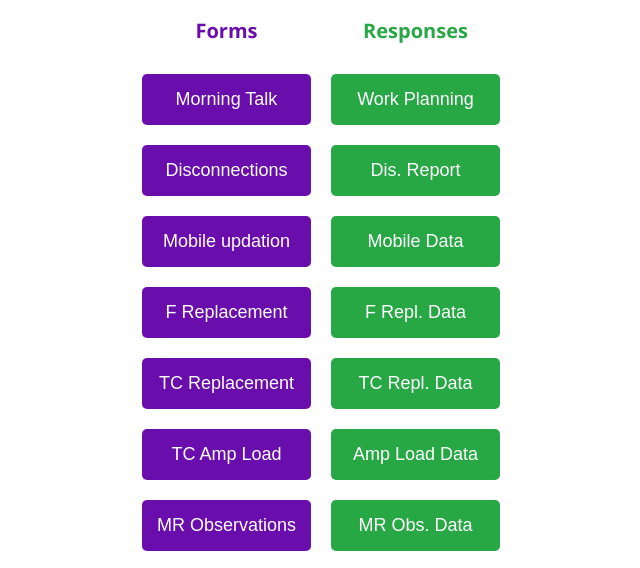
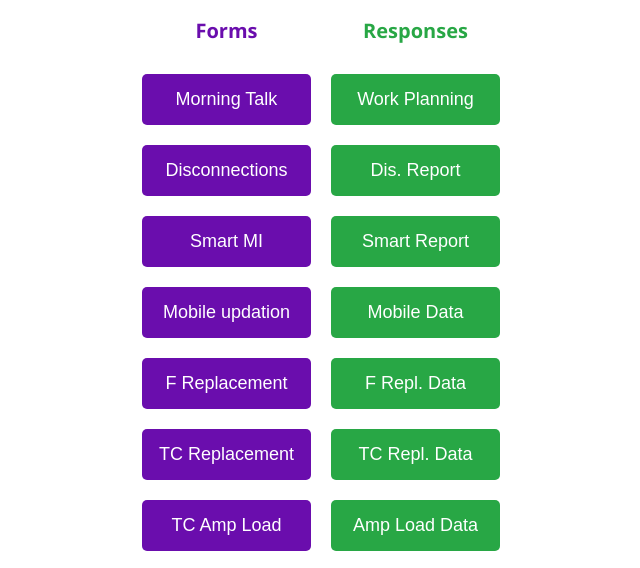
Before and after one commit to yashjadeja1982/pgvclbvnc.github.io, a plain HTML site: page index.html in a window 1280 px wide. Shown: the part 214-782 px from the top of the page, without its empty margins (319-959 px from the left). Drawn offline with Linux system fonts and the light colour scheme; a web font is replaced by a local one.

Commit message:
Add files via upload

```diff
--- a/index.html
+++ b/index.html
@@ -171,6 +171,9 @@
         <button class="button-purple" onclick="window.open('https://forms.gle/6mLtVmdtaR5XPuyZ8', '_blank')">Disconnections</button>
         <button class="button-green" onclick="window.open('https://docs.google.com/spreadsheets/d/1OBx9NCEn1eIBKe1lXXYHPH1AGY8ndRrw882sijXorNk/edit?usp=sharing', '_blank')">Dis. Report</button>
 
+        <button class="button-purple" onclick="window.open('https://forms.gle/djwj9p2tW84zMma47', '_blank')">Smart MI</button>
+        <button class="button-green" onclick="window.open('https://docs.google.com/spreadsheets/d/12UAZzs0Le4Si0yBx--68v55pFOjfo3ew0TZqHVI8FYY/edit?usp=sharing', '_blank')">Smart Report</button>
+
         <button class="button-purple" onclick="window.open('https://forms.gle/t99GUATG47qG4xuF7', '_blank')">Mobile updation</button>
         <button class="button-green" onclick="window.open('https://docs.google.com/spreadsheets/d/1WvIiXKsRpr8i_HzlOSwCuOYxsdS0DqJ6ELDyS-OgM9k/edit?usp=sharing', '_blank')">Mobile Data</button>
 
```
